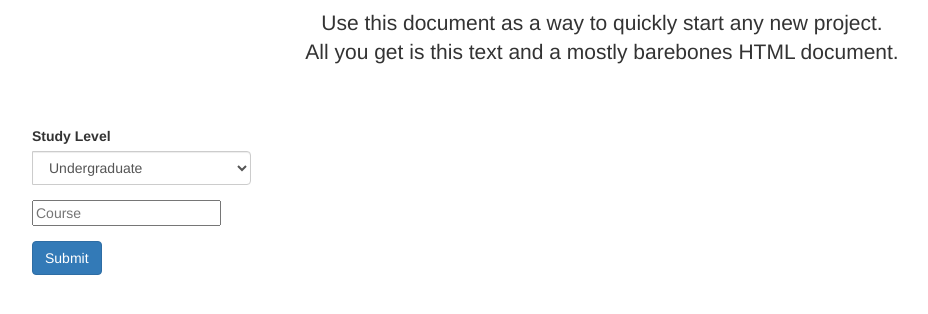
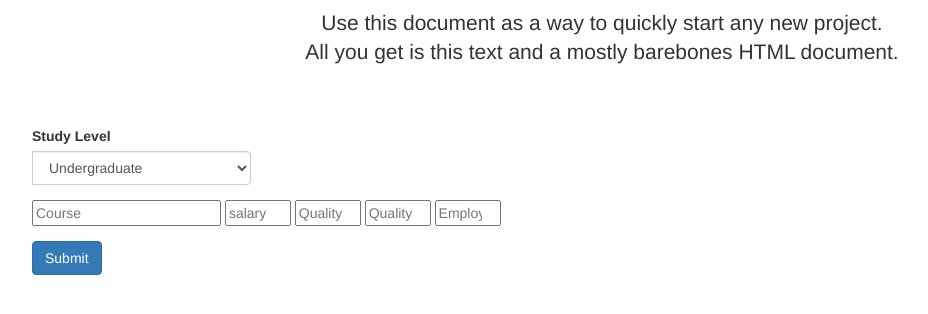
Before and after one commit to Jim-Walk/Software-Development-Assessment, a Flask app: page / in a window 1280 px wide. Shown: the part 152-466 px from the top of the page, without its empty margins (38-966 px from the left). Run offline with Flask 2, Linux system fonts and the light colour scheme; some libraries are stand-ins or nearby versions.

Commit message:
basic front page

```diff
--- a/website/templates/index.html
+++ b/website/templates/index.html
@@ -17,6 +17,10 @@
         </div>
         <div class="form-group">
             <input type="text" name="department" placeholder="Course">
+            <input type="number" name="salary" placeholder="salary" min="0" max="100">
+            <input type="number" name="teaching" placeholder="Quality of Teaching" min="0" max="100">
+            <input type="number" name="qol" placeholder="Quality of Life" min="0" max="100">
+            <input type="number" name="employ" placeholder="Employment Chances" min="0" max="100">
         </div>
         <input type="submit" class="btn btn-primary" value="Submit">
      </form>
```
